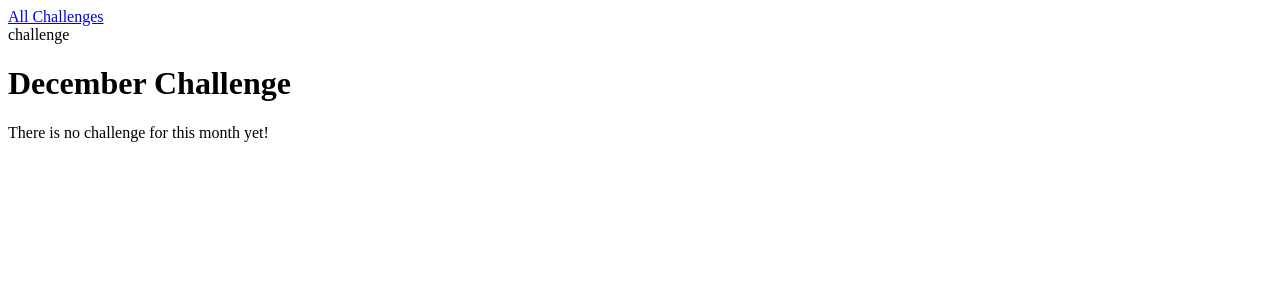
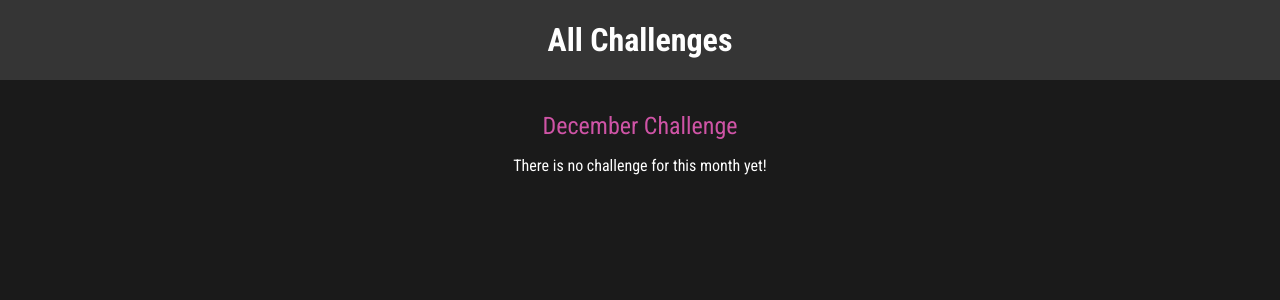
Before and after one commit to OykunYanilmaz/mypage, a Django app: page /challenges/december in a window 1280 px wide. Shown: the top 300 px of the page. Run offline with Django 5.2, Linux system fonts and the light colour scheme.

Commit message:
Adding static files and global static files. Css styling.

```diff
--- /dev/null
+++ b/challenges/static/challenges/challenge.css
@@ -0,0 +1,21 @@
+h1, h2 {
+    text-align: center;
+    color: white;
+}
+
+h1 {
+    font-size: 1.5rem;
+    margin: 2rem 0 1rem 0;
+    font-weight: normal;
+    color: #cf54a6;
+}
+
+h2 {
+    font-size: 3rem;
+    font-weight: bold;
+}
+
+.fallback {
+    text-align: center;
+    color: white;
+}
--- /dev/null
+++ b/challenges/static/challenges/includes/header.css
@@ -0,0 +1,25 @@
+header {
+    width: 100%;
+    height: 5rem;
+    background-color: #353535;
+}
+
+header nav {
+    width: 100%;
+    height: 100%;
+    display: flex;
+    justify-content: center;
+    align-items: center;
+}
+
+header nav a {
+    color: white;
+    font-size: 2rem;
+    font-weight: bold;
+    text-decoration: none;
+}
+
+header nav a:hover,
+header nav a:active {
+    color: #cf54a6;
+}
--- a/challenges/templates/challenges/challenge.html
+++ b/challenges/templates/challenges/challenge.html
@@ -1,8 +1,14 @@
 {% extends "base.html" %}
+{% load static %}
 
 {% block page_title %}
   {{ month_name|title }} Challenge
 {% endblock page_title %}
+
+{% block css_files %}
+  <link rel="stylesheet" href="{% static "challenges/challenge.css" %}">
+  <link rel="stylesheet" href="{% static "challenges/includes/header.css" %}">
+{% endblock css_files %}
 
 {% block content %}
   {% include "challenges/includes/header.html" with active_page="challenge" %}
@@ -11,6 +17,6 @@
   {% if text is not None %}
     <h2>{{ text }}</h2>
   {% else %}
-    <p>There is no challenge for this month yet!</p>
+    <p class="fallback">There is no challenge for this month yet!</p>
   {% endif %}
 {% endblock content %}
--- a/challenges/templates/challenges/includes/header.html
+++ b/challenges/templates/challenges/includes/header.html
@@ -4,4 +4,4 @@
   </nav>
 </header>
 
-{{ active_page }}
+{% comment %} {{ active_page }} {% endcomment %}
--- a/challenges/templates/challenges/index.html
+++ b/challenges/templates/challenges/index.html
@@ -1,4 +1,10 @@
 {% extends "base.html" %}
+{% load static %}
+
+{% block css_files %}
+  <link rel="stylesheet" href="{% static "challenges/challenges.css" %}">
+  <link rel="stylesheet" href="{% static "challenges/includes/header.css" %}">
+{% endblock css_files %}
 
 {% block page_title %}All Challenges{% endblock %}
 
--- a/mypage/settings.py
+++ b/mypage/settings.py
@@ -57,7 +57,7 @@ TEMPLATES = [
         'BACKEND': 'django.template.backends.django.DjangoTemplates',
         'DIRS': [
             # BASE_DIR / "challenges" / "templates"
-            BASE_DIR /"templates"
+            BASE_DIR / "templates"
         ],
         'APP_DIRS': True,
         'OPTIONS': {
@@ -119,3 +119,7 @@ USE_TZ = True
 # https://docs.djangoproject.com/en/6.0/howto/static-files/
 
 STATIC_URL = 'static/'
+
+STATICFILES_DIRS = [
+    BASE_DIR / "static"
+]
--- /dev/null
+++ b/static/styles.css
@@ -0,0 +1,11 @@
+@import url('https://fonts.googleapis.com/css2?family=Roboto+Condensed:ital,wght@0,100..900;1,100..900&display=swap');
+
+
+html {
+    font-family: "Roboto Condensed", sans-serif;
+}
+
+body {
+    margin: 0;
+    background-color: #1a1a1a;
+}
--- a/templates/base.html
+++ b/templates/base.html
@@ -1,9 +1,13 @@
+{% load static %}
+
 <!DOCTYPE html>
 <html lang="en">
   <head>
     <meta charset="UTF-8">
     <meta name="viewport" content="width=device-width, initial-scale=1.0">
     <title>{% block page_title %}My Challenges{% endblock %}</title>
+    <link rel="stylesheet" href="{% static "styles.css" %}">
+    {% block css_files %}{% endblock  %}
   </head>
   <body>
     {% block content %}{% endblock %}
```
Also changed, not shown: challenges/static/challenges/challenges.css (added, +37 -0 lines).
